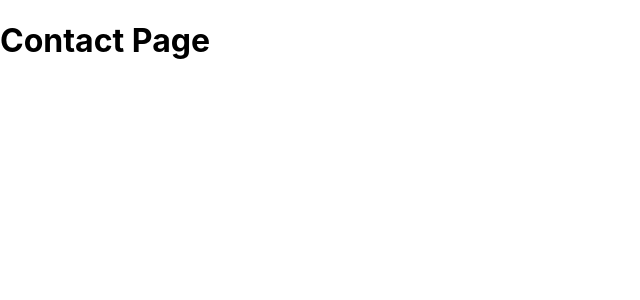
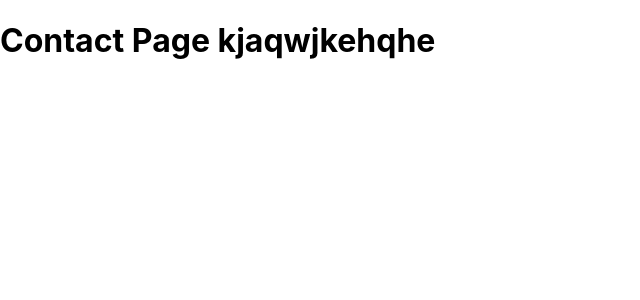
Before and after one commit to harshad1212/Campus_Buddy, a React (Create React App) app: page /contact in a window 1280 px wide. Shown: the top 300 px of the page, without its empty margins (0-640 px from the left). Built offline with nearby package versions, Linux system fonts and the light colour scheme.

Commit message:
Update ContactUs.js

```diff
--- a/src/components/pages/ContactUs.js
+++ b/src/components/pages/ContactUs.js
@@ -1,7 +1,7 @@
 import React from 'react';
 
 const Contact = () => {
-    return <h1>Contact Page</h1>;
+    return <h1>Contact Page kjaqwjkehqhe</h1>;
 };
 
 export default Contact;
```
